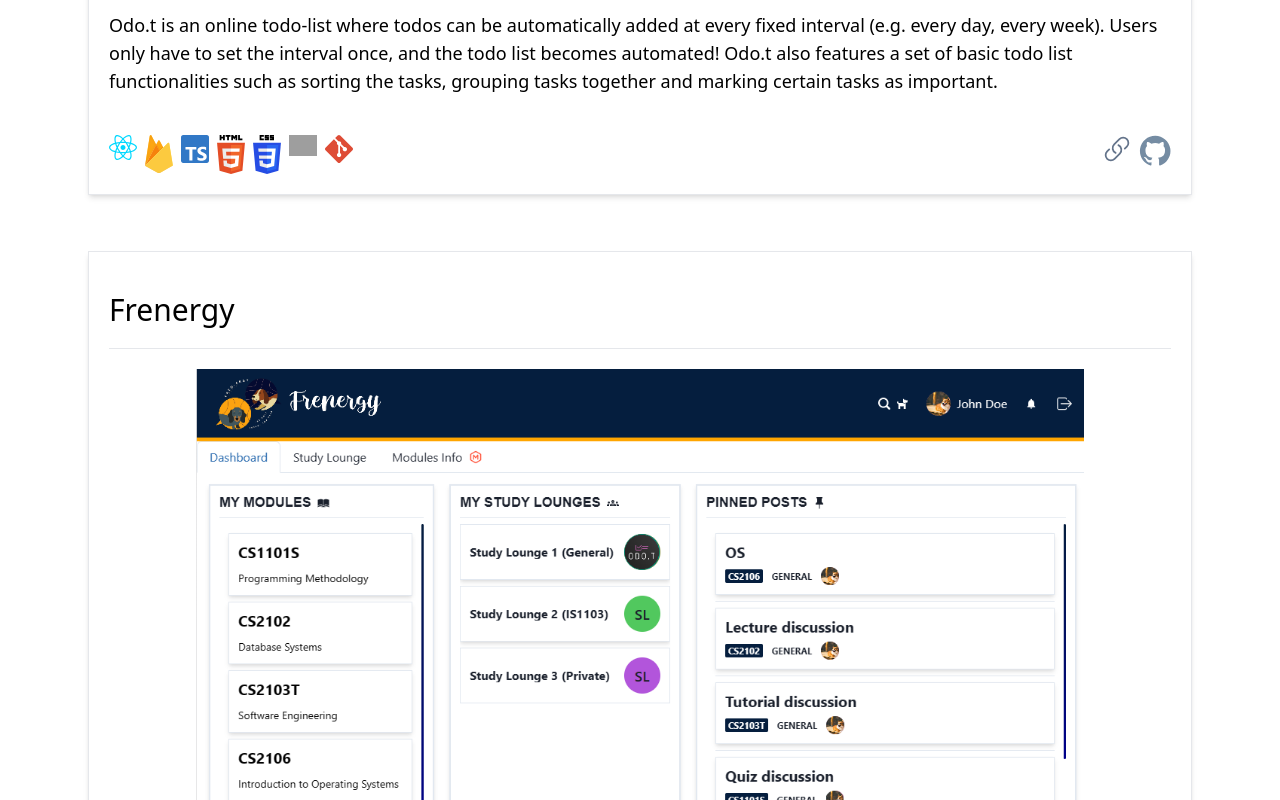
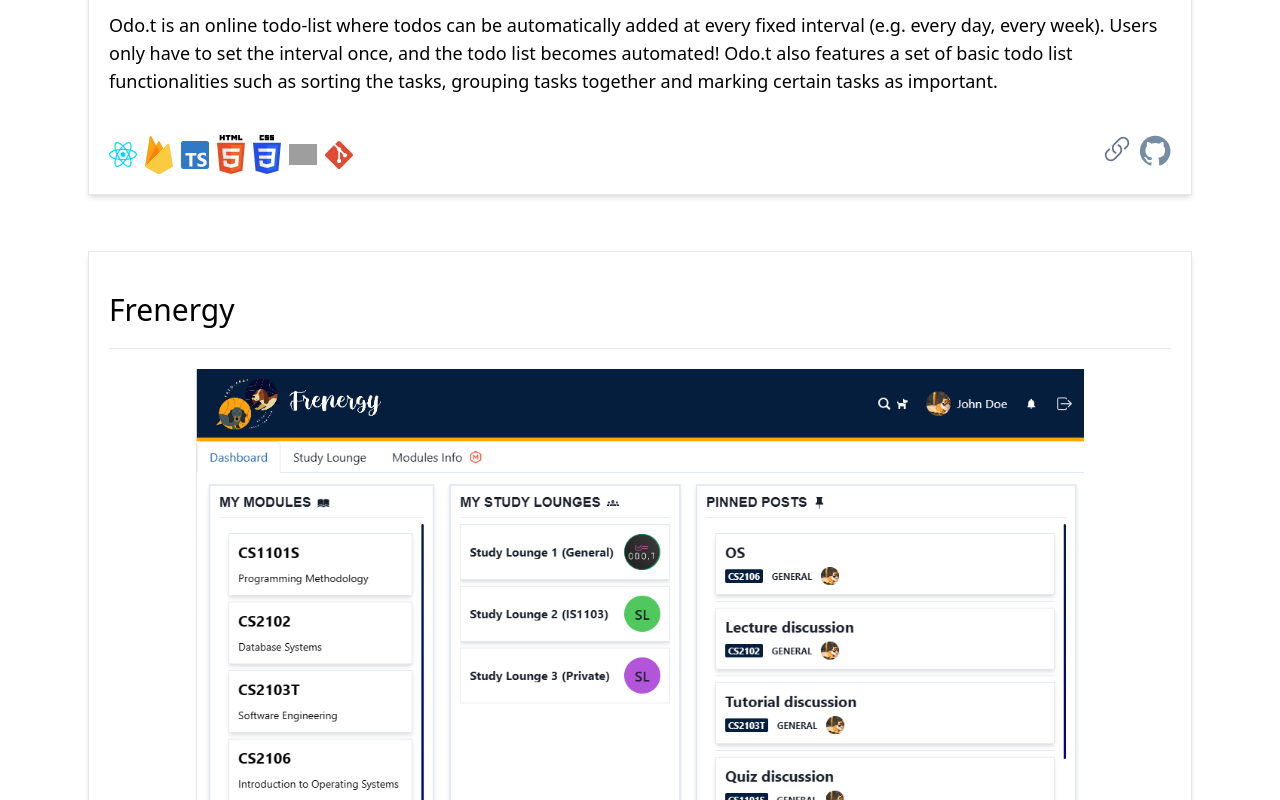
Before and after one commit to njxue/portfolio, a Vue app: page / in a window 1280 px wide. Shown: the part 1400-2200 px from the top of the page. Built offline with nearby package versions, Linux system fonts and the light colour scheme; grey boxes are pictures that could not be loaded.

Commit message:
Align icons

```diff
--- a/public/output.css
+++ b/public/output.css
@@ -670,6 +670,10 @@ video {
   align-items: center;
 }
 
+.justify-start {
+  justify-content: flex-start;
+}
+
 .justify-center {
   justify-content: center;
 }
--- a/src/components/TechIcons.vue
+++ b/src/components/TechIcons.vue
@@ -1,5 +1,5 @@
 <template>
-  <div class="flex flex-row gap-2 items-start flex-wrap">
+  <div class="flex flex-row gap-2 flex-wrap items-center">
     <img v-for="tech in techs" class="w-7" :src="getImgUrl(tech)" />
   </div>
 </template>
```
